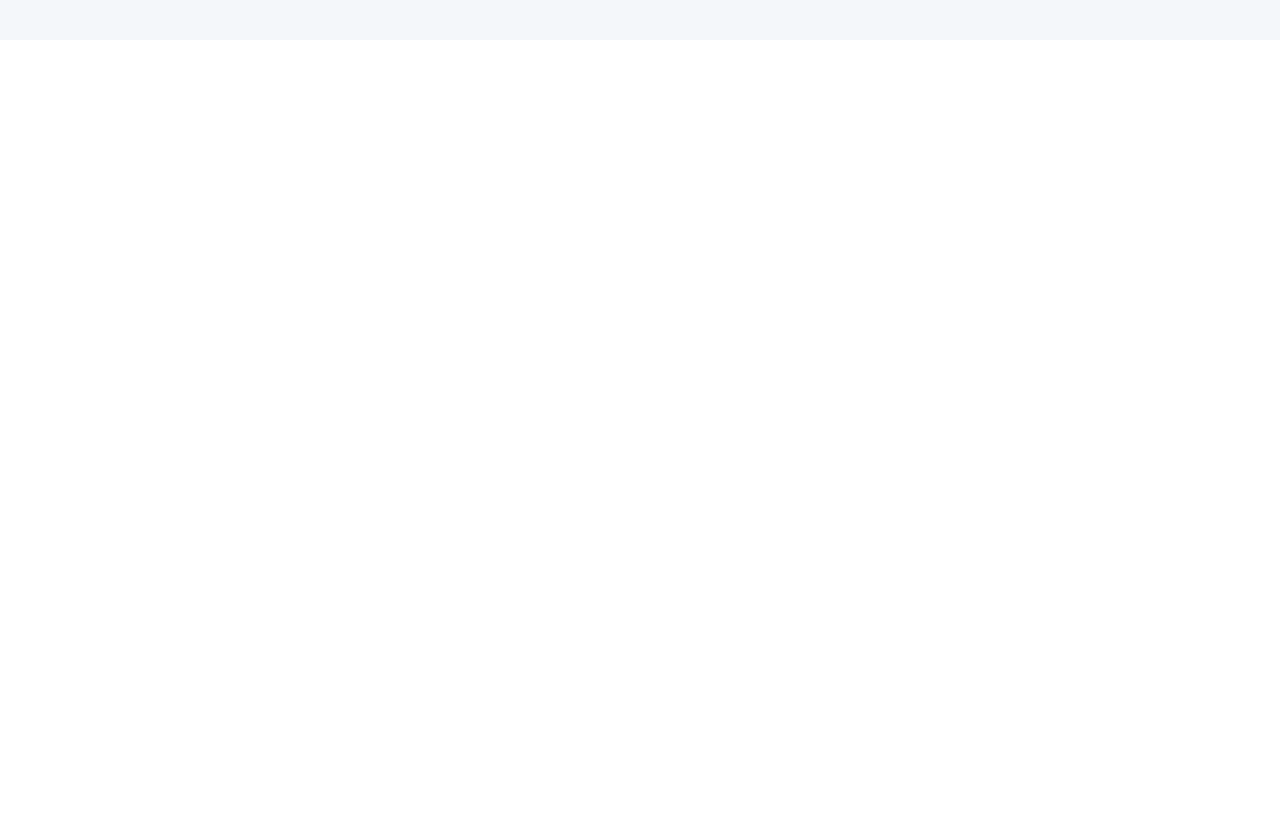
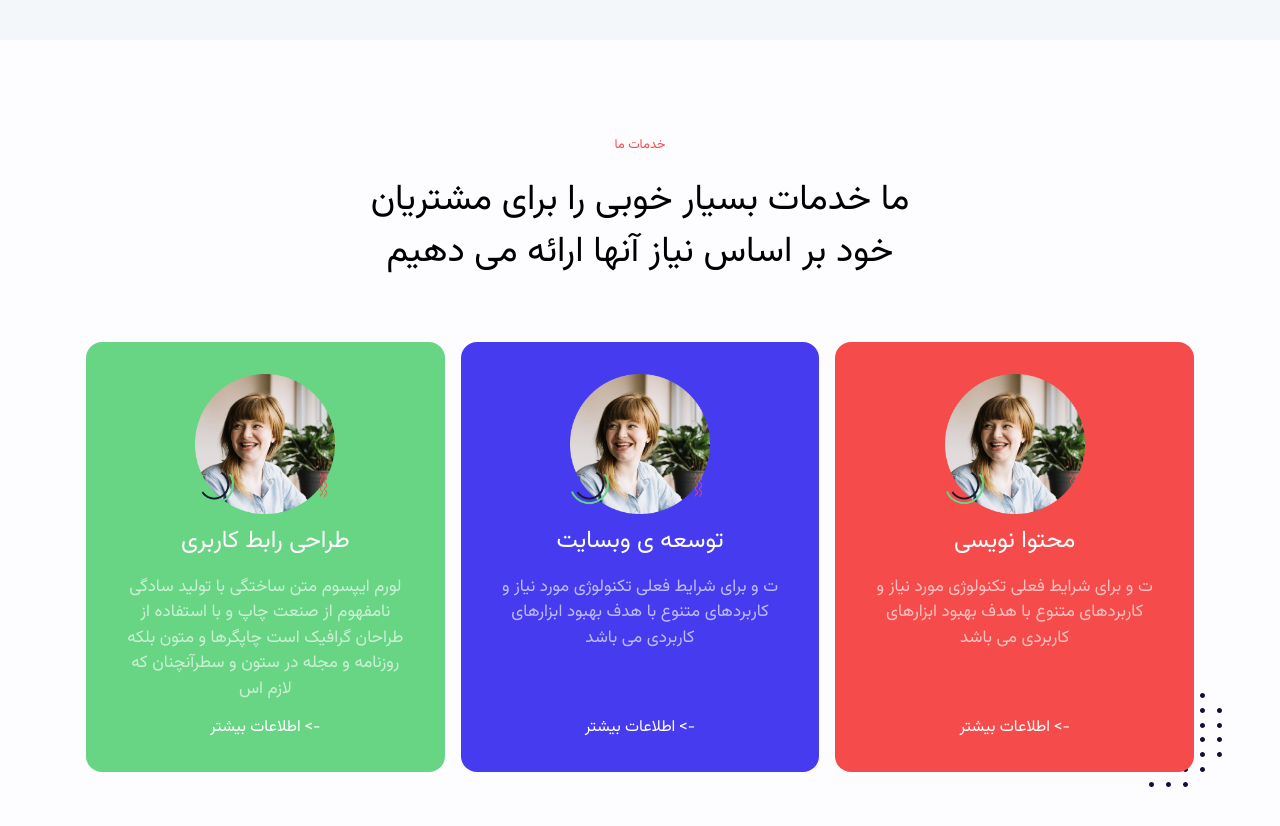
Before and after one commit to shayteck-org/landin, a React (Vite) app: page /#/ in a window 1280 px wide. Shown: the part 760-1586 px from the top of the page. Before the commit the page ends 800 px from the top, so only its background shows below. Built offline with nearby package versions, Linux system fonts and the light colour scheme.

Commit message:
design new component

```diff
--- /dev/null
+++ b/src/components/Sections/services/ServicesOne.tsx
@@ -0,0 +1,74 @@
+import { SharedSection, onClickModel } from "@/types/model";
+import styles from "@/components/Sections/services/services.module.scss";
+import Typography from "@/components/Typography";
+import Button from "@/components/Button/Button";
+import Image from "@/components/Image/Image";
+
+const { Link, Text, Title } = Typography;
+
+interface componentsProps extends SharedSection {
+  components: {
+    sectionTitle: { elementId: string; data: { value: string } };
+    title: {
+      elementId: string;
+      data: {
+        value: string;
+      };
+    };
+    content: {
+      data: {
+        id: string;
+        title: string;
+        description: string;
+        image_url: string;
+        path: string;
+        style: { bgColor: string };
+      };
+    }[];
+  };
+}
+
+const ServicesOne: React.FC<componentsProps> = ({ components }) => {
+  const { sectionTitle, title, content } = components;
+
+  return (
+    <section id="services" className={styles.ServicesOne}>
+      <div className={styles["parent-1"]}>
+        <Text textType="paragraph" data={sectionTitle.data} />
+        <Title elementId={title.elementId} data={title.data} level={2} />
+      </div>
+      <div className={styles["parent-2"]}>
+        {content.map((card) => (
+          <div
+            style={{
+              backgroundColor: card.data.style.bgColor || "var(--white)",
+            }}
+            key={card.data.id}
+            className={styles.card}
+          >
+            <div className={styles.cardImage}>
+              <img src="/sectionP1.png" />
+            </div>
+            <Title
+              className={styles.cardTitle}
+              level={2}
+              data={{ value: card.data.title }}
+            />
+            <Text
+              className={styles.cardDescription}
+              data={{ value: card.data.description }}
+              textType="paragraph"
+            />
+
+            <Link
+              className={styles.cardLink}
+              data={{ value: "-> اطلاعات بیشتر", path: card.data.path }}
+            />
+          </div>
+        ))}
+      </div>
+    </section>
+  );
+};
+
+export default ServicesOne;
--- /dev/null
+++ b/src/components/Sections/services/services.module.scss
@@ -0,0 +1,78 @@
+.ServicesOne {
+  gap: 64px;
+  display: flex;
+  flex-direction: column;
+  justify-content: center;
+  position: relative;
+
+  .parent-1 {
+    max-width: 50%;
+    margin-inline: auto;
+    text-align: center;
+
+    p {
+      color: var(--red-title);
+      margin-bottom: 18px;
+      font-size: 13px;
+    }
+    h2 {
+      font-size: 36px;
+      line-height: 52px;
+    }
+  }
+  .parent-2 {
+    display: flex;
+    flex-direction: row;
+    gap: 16px;
+
+    .card {
+      padding: 32px;
+      border-radius: 16px;
+      flex: 1;
+      display: flex;
+      flex-direction: column;
+      align-items: center;
+
+      .cardTitle {
+        font-size: 24px;
+        font-weight: 400;
+        color: var(--white);
+        margin-bottom: 16px;
+      }
+      .cardDescription {
+        &:where(p, span) {
+          opacity: 0.65;
+        }
+        color: white;
+        font-size: 17px;
+        text-align: center;
+        margin-bottom: 14px;
+      }
+      .cardImage {
+        * {
+          aspect-ratio: 1;
+          width: 140px;
+        }
+      }
+      .cardLink {
+        display: block;
+        margin-top: auto;
+        * {
+          color: var(--white);
+        }
+      }
+    }
+  }
+
+  &::before {
+    content: "";
+    display: block;
+    background: url("/pattern.svg") no-repeat;
+    width: 110px;
+    height: 110px;
+    position: absolute;
+    bottom: 0;
+    right: -15px;
+    z-index: -1;
+  }
+}
--- a/src/components/Sections/styles/sections.module.scss
+++ b/src/components/Sections/styles/sections.module.scss
@@ -9,6 +9,7 @@
     //   adding common styles to main children(sections)
     & > section {
       padding: 16px;
+      margin-bottom: 80px;
     }
   }
 }
--- a/src/components/Typography/components/Link.tsx
+++ b/src/components/Typography/components/Link.tsx
@@ -4,7 +4,7 @@ import useEdit from "@/hooks/useEdit";
 
 const Link: React.FC<
   LinkModal & React.AnchorHTMLAttributes<HTMLAnchorElement>
-> = ({ data, elementId, ...rest }) => {
+> = ({ data, elementId, className, ...rest }) => {
   const { ...anchorProps } = rest;
   const [value, setValue] = useState<string>(data.value || "");
   const { EditSign, Editor, mode, setMode } = useEdit({
@@ -15,7 +15,7 @@ const Link: React.FC<
 
   if (mode === "stable")
     return (
-      <div style={{ display: "flex", gap: 6 }}>
+      <div className={className} style={{ display: "flex", gap: 6 }}>
         <EditSign setMode={setMode} />
         <a href={data.path} {...anchorProps}>
           {value}
--- a/src/components/Typography/components/Text.tsx
+++ b/src/components/Typography/components/Text.tsx
@@ -2,12 +2,12 @@ import { TextModel } from "../model";
 
 const Text: React.FC<
   TextModel & React.ParamHTMLAttributes<HTMLButtonElement>
-> = ({ data, textType = "paragraph" }) => {
+> = ({ data, className, textType = "paragraph" }) => {
   switch (textType) {
     case "paragraph":
-      return <p>{data.value}</p>;
+      return <p className={className}>{data.value}</p>;
     case "span":
-      return <span>{data.value}</span>;
+      return <span className={className}>{data.value}</span>;
   }
 };
 
--- a/src/components/Typography/components/Title.tsx
+++ b/src/components/Typography/components/Title.tsx
@@ -1,8 +1,14 @@
+import { HtmlHTMLAttributes } from "react";
 import { TitleModal } from "../model";
 
-const Title: React.FC<TitleModal> = ({ data, elementId, level = 6 }) => {
+const Title: React.FC<TitleModal & HtmlHTMLAttributes<HTMLHeadingElement>> = ({
+  data,
+  elementId,
+  level = 6,
+  className,
+}) => {
   const TitleTag = `h${level}` as keyof JSX.IntrinsicElements;
-  return <TitleTag key={elementId}>{data.value}</TitleTag>;
+  return <TitleTag className={className}>{data.value}</TitleTag>;
 };
 
 export default Title;
--- a/src/mocks/responseV1.ts
+++ b/src/mocks/responseV1.ts
@@ -81,4 +81,64 @@ export const responseV1 = [
       },
     },
   },
+  {
+    section: 2,
+    elementId: "20001",
+    data: {
+      sectionTitle: {
+        elementId: "02001",
+        data: {
+          value: `خدمات ما`,
+        },
+      },
+      title: {
+        elementId: "01001",
+        data: {
+          value:
+            "ما خدمات بسیار خوبی را برای مشتریان خود بر اساس نیاز آنها ارائه می دهیم",
+        },
+      },
+      content: [
+        {
+          data: {
+            id: "1635116846444634864",
+            title: "محتوا نویسی",
+            description:
+              "ت و برای شرایط فعلی تکنولوژی مورد نیاز و کاربردهای متنوع با هدف بهبود ابزارهای کاربردی می باشد",
+            image_url: "/sectionP1.png",
+            path: "/another-page",
+            style: {
+              bgColor: "#F64B4B",
+            },
+          },
+        },
+        {
+          data: {
+            id: "163511684644564694864",
+            title: "توسعه ی وبسایت",
+            description:
+              "ت و برای شرایط فعلی تکنولوژی مورد نیاز و کاربردهای متنوع با هدف بهبود ابزارهای کاربردی می باشد",
+            image_url: "/sectionP1.png",
+            path: "/another-page",
+            style: {
+              bgColor: "#473BF0",
+            },
+          },
+        },
+        {
+          data: {
+            id: "163254784644564694864",
+            title: "طراحی رابط کاربری",
+            description:
+              "لورم ایپسوم متن ساختگی با تولید سادگی نامفهوم از صنعت چاپ و با استفاده از طراحان گرافیک است چاپگرها و متون بلکه روزنامه و مجله در ستون و سطرآنچنان که لازم اس",
+            image_url: "/sectionP1.png",
+            path: "/another-page",
+            style: {
+              bgColor: "#68D585",
+            },
+          },
+        },
+      ],
+    },
+  },
 ];
--- a/src/styles/_app.scss
+++ b/src/styles/_app.scss
@@ -1,3 +1,7 @@
+body {
+  background-color: var(--white-bg);
+}
+
 button {
   cursor: pointer;
   outline: 0;
--- a/src/styles/_variables.scss
+++ b/src/styles/_variables.scss
@@ -1,5 +1,7 @@
 :root {
   //==== main color
+  --white-bg: #fdfdff;
   --white: #fff;
   --text: #161c2d;
+  --red-title: #f64b4b;
 }
--- a/src/utils/SectionExtractor.tsx
+++ b/src/utils/SectionExtractor.tsx
@@ -1,5 +1,6 @@
 import HeaderOne from "@/components/Sections/headers/HeaderOne";
 import HeroSectionOne from "@/components/Sections/heroSections/HeroSectionOne";
+import ServicesOne from "@/components/Sections/services/ServicesOne";
 import styles from "@/components/Sections/styles/sections.module.scss";
 
 type props = {
@@ -14,7 +15,7 @@ const SectionExtractor = ({ info }: props) => {
     case "00000":
       return <HeaderOne components={info.data} />;
     case "20001":
-      return <section className={styles.someBox1} style={{}}></section>;
+      return <ServicesOne components={info.data} />;
     case "20002":
       return <section className={styles.someBox2} style={{}}></section>;
     default:
```
Also changed, not shown: src/components/Sections/services/HeroSectionOne.tsx (added, +62 -0 lines).
